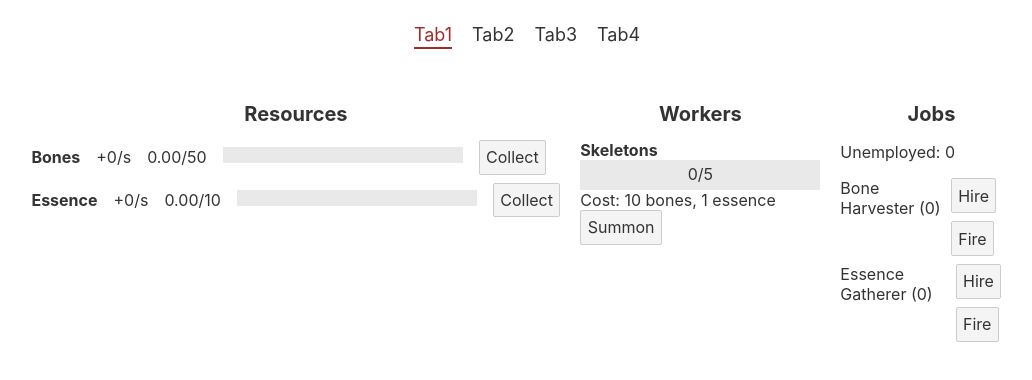
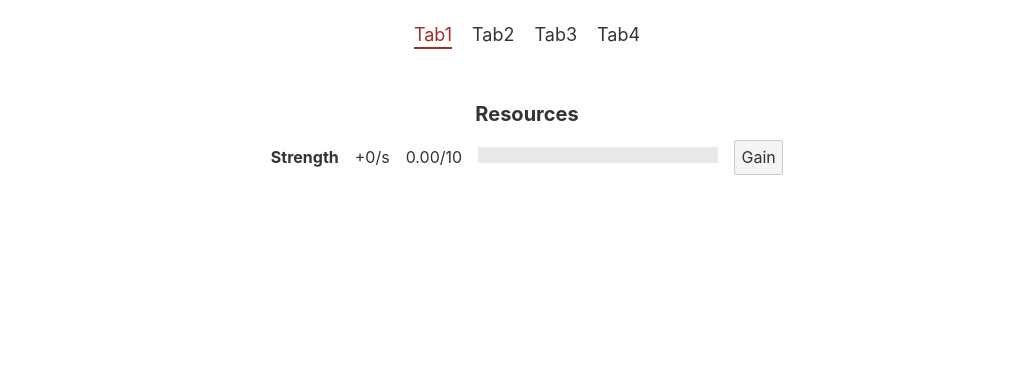
Before and after one commit to JackOE3/cogito-cosmos, a Svelte app: page / in a window 1280 px wide. Shown: the top 380 px of the page, without its empty margins (113-1145 px from the left). Built offline with nearby package versions, Linux system fonts and the light colour scheme.

Commit message:
alt branch rewrite

```diff
--- a/src/App.svelte
+++ b/src/App.svelte
@@ -1,11 +1,10 @@
 <script>
   import { onMount } from 'svelte';
-  import {bones, essence} from './stores/ResourceStore.js'
-  import {skeletons} from './stores/WorkerStore.js'
-  import {boneHarvester, essenceGatherer} from './stores/JobStore.js'
+
+  import {str} from './stores/MainStatStore'
 	import ProgBar from './components/ProgBar.svelte'
 	import Tabs from './components/Tabs.svelte'
-  import Resource from './components/Resource.svelte'
+  import MainStat from './components/MainStat.svelte'
 
 	let items = ['Tab1', 'Tab2', 'Tab3', 'Tab4']
 	let activeItem = items[0]
@@ -13,35 +12,20 @@
     activeItem = e.detail;
   }
   const TICKSPEED = 500
-  $: unemployed = $skeletons.amount - $boneHarvester.employed - $essenceGatherer.employed
 
   onMount(() => {
     console.log("App mounted")
     const interval = setInterval(() => {
-      // TODO: this calculation shouldnt happen in the gameloop,
-      // but only when boneHarvester.employed changes or when you load a saveGame
-      $bones.perSec = $boneHarvester.generate.bones * $boneHarvester.employed
-      $essence.perSec = $essenceGatherer.generate.essence * $essenceGatherer.employed
 
-      if ($bones.amount < $bones.maxAmount) {
-        if ($bones.active) $bones.amount += $bones.perAction
-        $bones.amount += $bones.perSec
-        // handle cap
-        // TODO: maybe make inactive when you hit max?
-        if ($bones.amount > $bones.maxAmount) $bones.amount = $bones.maxAmount
-      }
-      if ($essence.amount < $essence.maxAmount) {
-        if(!$essence.requirements()) $essence.active = false
-        if($essence.active) {
-          $essence.amount += $essence.perAction
-          $bones.amount -= 10
-        }
-        $essence.amount += $essence.perSec
-        if ($essence.amount > $essence.maxAmount) $essence.amount = $essence.maxAmount
+      if ($str.active) $str.exp += $str.perAction
+      $str.exp += $str.expPerSec
+      if ($str.exp >= $str.expToNextPoint){
+        let surplus = $str.expToNextPoint - $str.exp
+        $str.exp = 0 + surplus
+        $str.expToNextPoint *= $str.multiplier
       }
 
     }, TICKSPEED)
-
     return () => clearInterval(interval)
   })
 
@@ -51,71 +35,10 @@
 	<Tabs {items} {activeItem} on:tabChange={tabChange}/>
   {#if activeItem === 'Tab1'}
   <div class="display">
-    <div class="resources">
+
+    <div class="mainStats">
       <h1>Resources</h1>
-      <Resource resource={$bones}/>
-      <Resource resource={$essence}/>
-
-    </div>
-    <div class="workers">
-      <h1>Workers</h1>
-
-      <div class="worker">
-        <span><b>Skeletons</b></span>
-        <ProgBar
-          --width = 15rem
-          --height = 30px
-          --progress = "{100*$skeletons.amount/$skeletons.maxAmount}%">
-          {$skeletons.amount}/{$skeletons.maxAmount}
-        </ProgBar>
-        Cost: {$skeletons.cost.bones} bones, {$skeletons.cost.essence} essence
-        <button on:click={() => {
-          if ($bones.amount >= $skeletons.cost.bones
-          && $essence.amount >= $skeletons.cost.essence
-          && $skeletons.maxAmount > $skeletons.amount) {
-            $skeletons.amount += 1
-            $bones.amount -= $skeletons.cost.bones
-            $essence.amount -= $skeletons.cost.essence
-          }
-          // TODO else: alert: you cant buy this
-          }}>Summon</button>
-      </div>
-
-    </div>
-
-    <div class="jobs">
-      <h1>Jobs</h1>
-      <p>Unemployed: {unemployed}</p>
-      <div class="job">
-        Bone Harvester ({$boneHarvester.employed})
-        <div class="actions">
-          <button on:click={() => {
-            if (unemployed === 0) return
-            $boneHarvester.employed += 1
-            console.log(unemployed)
-          }}>Hire</button>
-          <button on:click={() => {
-            if ($boneHarvester.employed === 0) return
-            $boneHarvester.employed -= 1
-          }}>Fire</button>
-        </div>
-
-      </div>
-      <div class="job">
-        Essence Gatherer ({$essenceGatherer.employed})
-        <div class="actions">
-          <button on:click={() => {
-            if (unemployed === 0) return
-            $essenceGatherer.employed += 1
-          }}>Hire</button>
-          <button on:click={() => {
-            if ($essenceGatherer.employed === 0) return
-            $essenceGatherer.employed -= 1
-          }}>Fire</button>
-        </div>
-      </div>
-
-
+      <MainStat stat={$str}/>
     </div>
 
   </div>
@@ -143,29 +66,11 @@
     margin-bottom: 20px
 
   }
-  .resources {
+  .mainStats {
     width: min-content;
     margin: 0 10px;
 
   }
-  .workers {
-    width: min-content;
-    margin: 0 10px;
-
-  }
-  .jobs {
-    width: 240px;
-    margin: 0 10px;
-  }
-  .job {
-    display: flex
-  }
-  .actions {
-    margin-left: auto;
-    margin-bottom: 0;
-    margin-right: 0
-  }
-
 
 
 </style>
--- /dev/null
+++ b/src/components/MainStat.svelte
@@ -0,0 +1,56 @@
+<script>
+import ProgBar from './ProgBar.svelte'
+import {formatNumber, formatWhole} from '../gamelogic/utils.js'
+export let stat
+
+// capitalize 1st letter
+let label = stat.name.charAt(0).toUpperCase() + stat.name.slice(1)
+
+$: bonus = (stat.active) ? stat.perAction : 0
+</script>
+
+<div class="container">
+  <b>{label}</b>
+  <span class="perSec"> +{stat.expPerSec + bonus}/s </span>
+  <span class="amount">{formatNumber(stat.exp,2)}/{formatWhole(stat.expToNextPoint)}</span>
+
+  <span class="bar">
+    <ProgBar
+    --width = 15rem
+    --height = 1rem
+    --progress = "{100*stat.exp/stat.expToNextPoint}%"/>
+  </span>
+
+
+  <button class="btn" class:active={stat.active}
+    on:click={() => {
+    stat.active = !stat.active;
+    }}>Gain
+  </button>
+</div>
+
+
+<style>
+ .container {
+    display: flex;
+    align-items: baseline;
+ }
+  .active{
+   background-color: rgb(136, 136, 136);
+   color: white
+ }
+ .perSec{
+   margin-left: 1rem;
+ }
+ .amount{
+   margin-left: 1rem;
+ }
+ .bar{
+   margin-left: 1rem;
+ }
+ .btn{
+   margin-left: 1rem;
+ }
+
+
+</style>
--- /dev/null
+++ b/src/stores/MainStatStore.js
@@ -0,0 +1,12 @@
+import { writable, get } from 'svelte/store';
+
+export const str = writable({
+  name: 'strength',
+  points: 0,
+  exp: 0,
+  expPerSec: 0,
+  expToNextPoint: 10,
+  multiplier: 1.5,
+  active: false,
+  perAction: 1
+})
```
